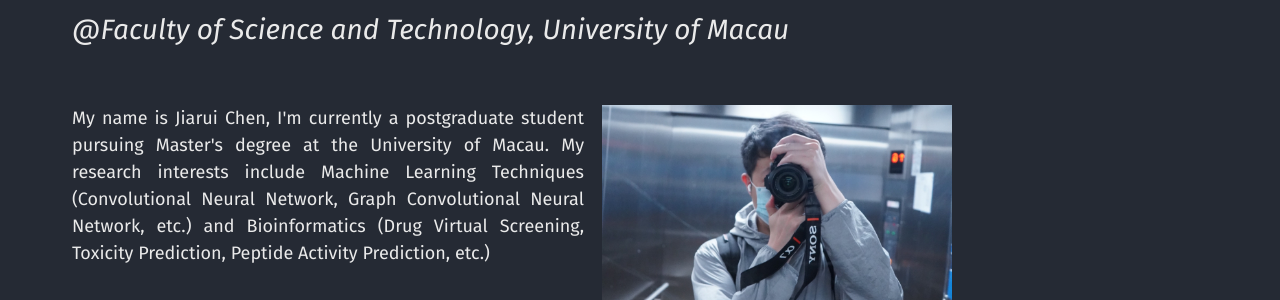
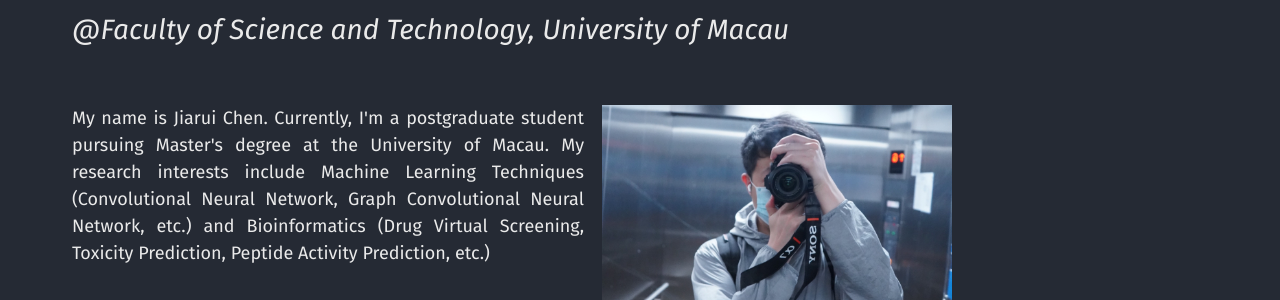
Before and after one commit to chen709847237/chen709847237, a Jekyll site: the page built from cv.md, in a window 1280 px wide and 900 px high. Shown: the part 258-558 px from the top of the window. Built offline with Jekyll 4.4.1, drawn with Linux system fonts in a browser that asks for light colours.

Commit message:
Update cv.json

```diff
--- a/_data/cv.json
+++ b/_data/cv.json
@@ -7,7 +7,7 @@
     "email2": "mb85409@um.edu.mo",
     "phone": ,
     "website": "http://raychen.moe",
-    "summary": "<p class=\"text-justify\">My name is Jiarui Chen, I'm currently a postgraduate student pursuing Master's degree at the University of Macau. My research interests include Machine Learning Techniques (Convolutional Neural Network, Graph Convolutional Neural Network, etc.) and Bioinformatics (Drug Virtual Screening, Toxicity Prediction, Peptide Activity Prediction, etc.)</p>",
+    "summary": "<p class=\"text-justify\">My name is Jiarui Chen. Currently, I'm a postgraduate student pursuing Master's degree at the University of Macau. My research interests include Machine Learning Techniques (Convolutional Neural Network, Graph Convolutional Neural Network, etc.) and Bioinformatics (Drug Virtual Screening, Toxicity Prediction, Peptide Activity Prediction, etc.)</p>",
     "location": {
       "address": "University of Macau, Avenida da Universidade",
       "postalCode": "",
```
